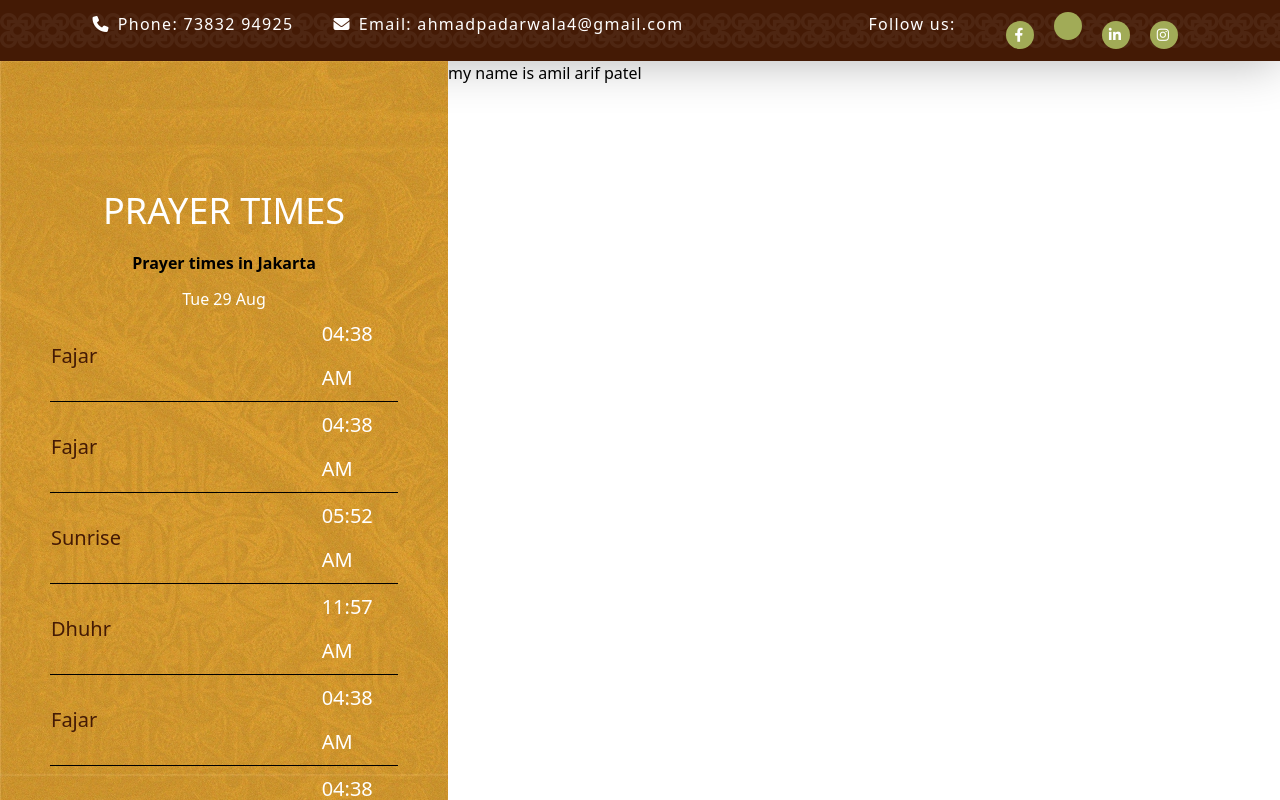
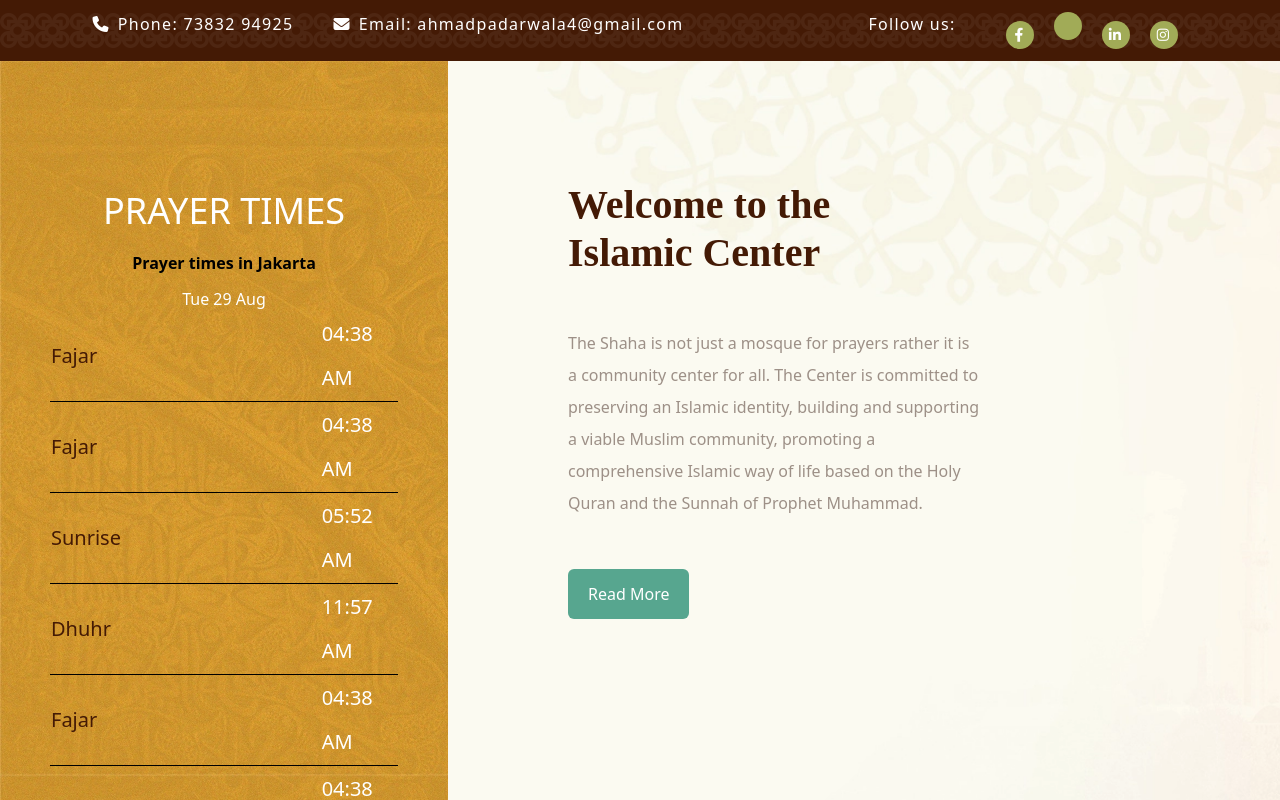
Before and after one commit to valudaaakib/IslamicBlog, a React (Create React App) app in the folder client/: page / in a window 1280 px wide. Shown: the top 800 px of the page. Built offline with nearby package versions, Linux system fonts and the light colour scheme.

Commit message:
finally prayer left and right side completed in amil branch

```diff
--- a/client/src/assets/css/pages/Home.css
+++ b/client/src/assets/css/pages/Home.css
@@ -1,5 +1,6 @@
 :root {
     --primary-color: #441a05;
+    --secondry-color:#9d9087;
 }
 
 .salah-right-section {
@@ -30,3 +31,37 @@
     font-size: 20px;
     font-weight: 500;
 }
+.salah-left-section{
+    background-image: url('../../image/prayer-right-sectiionibg.webp');
+    background-size: cover;
+    padding: 120px;
+}
+.prayer-right-header{
+    width: 60%;
+    font-family: cinzel decorative,cursive;
+    font-size: 40px;
+    font-weight: 700;
+    line-height: 1.2em;
+    text-align: left;
+    color: var(--primary-color);
+}
+.salah-left-peragraph{
+    color: var(--secondry-color);
+    font-family: inherit;
+    font-size: 100%;
+    font-style: inherit;
+    font-weight: inherit;
+    line-height: 2rem;
+    width: 70%;
+    padding: 50px 0 0 0;
+}
+.salah-right-btn{
+    padding: 13px 20px;
+    border-radius: 6px;
+    color: white;
+    background-color: #57A68F;
+    margin-top: 50px;
+}
+.salah-right-btn:hover{
+    background-color: #CF962E;
+}
--- a/client/src/pages/home/PrayerTime.js
+++ b/client/src/pages/home/PrayerTime.js
@@ -64,7 +64,13 @@ const PrayerTime = () => {
                     <p className='text-center pt-5'>Powerd by <span className='hover:text-white'>Muslim Pro</span></p>
                 </div>
                 <div className='salah-left-section'>
-                    my name is amil arif patel
+                    <p className='prayer-right-header'>Welcome to the Islamic Center</p>
+                    <p className='salah-left-peragraph'>The Shaha is not just a mosque for prayers rather it is a community center for all.
+                        The Center is committed to preserving an Islamic identity, building and
+                        supporting a viable Muslim community, promoting a comprehensive Islamic
+                        way of life based on the Holy Quran and the
+                        Sunnah of Prophet Muhammad.</p>
+                        <button className='salah-right-btn'>Read More</button>
                 </div>
             </div>
         </>
```
Also changed, not shown: client/src/assets/image/prayer-right-sectiionibg.webp (added).
